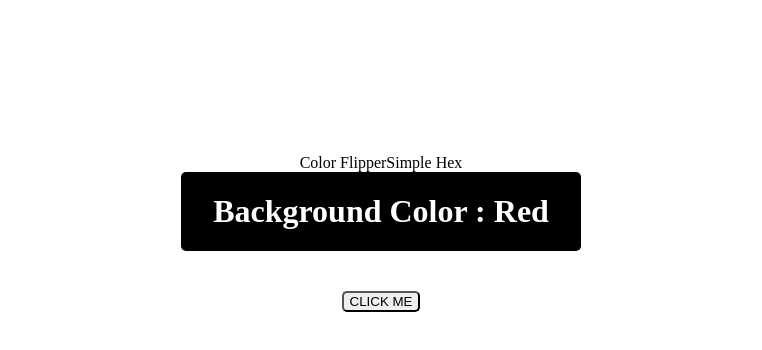
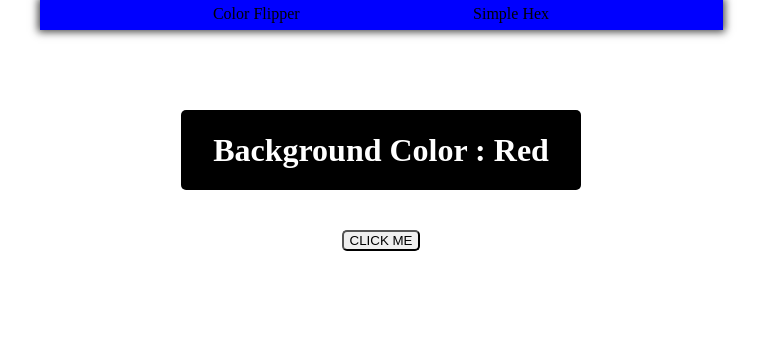
Before and after one commit to AlvinBirley/color-flipper, a plain HTML site: page color-flipper/index.html in a window 1280 px wide. Shown: the whole page, without its empty margins (259-1021 px from the left). Drawn offline with Linux system fonts and the light colour scheme.

Commit message:
Style div

```diff
--- a/color-flipper/styles.css
+++ b/color-flipper/styles.css
@@ -1,10 +1,11 @@
 #container {
-    height: 450px;
-    width: auto;
+    height: 800px;
+    width: 100%;
     display: flex;
    align-items: center;
     justify-content: center;
     flex-direction: column;
+
 }
 
 #currentColor {
@@ -14,9 +15,25 @@
     color: white;
     text-align: center;
     border-radius: 5px;
+    margin-top: 80px;
 }
 
 #button {
     margin-top: 40px;
     border-radius: 5px;
 }
+
+#hex-div {
+    background-color: blue;
+    width: 683px;
+    height: 30px;
+    margin-top: -565px;
+    display:flex;
+    justify-content: space-evenly;
+    box-shadow: 0px 0px 8px 2px #464646;
+
+}
+
+#p1, #p2 {
+margin-top: 5px;
+}
```
